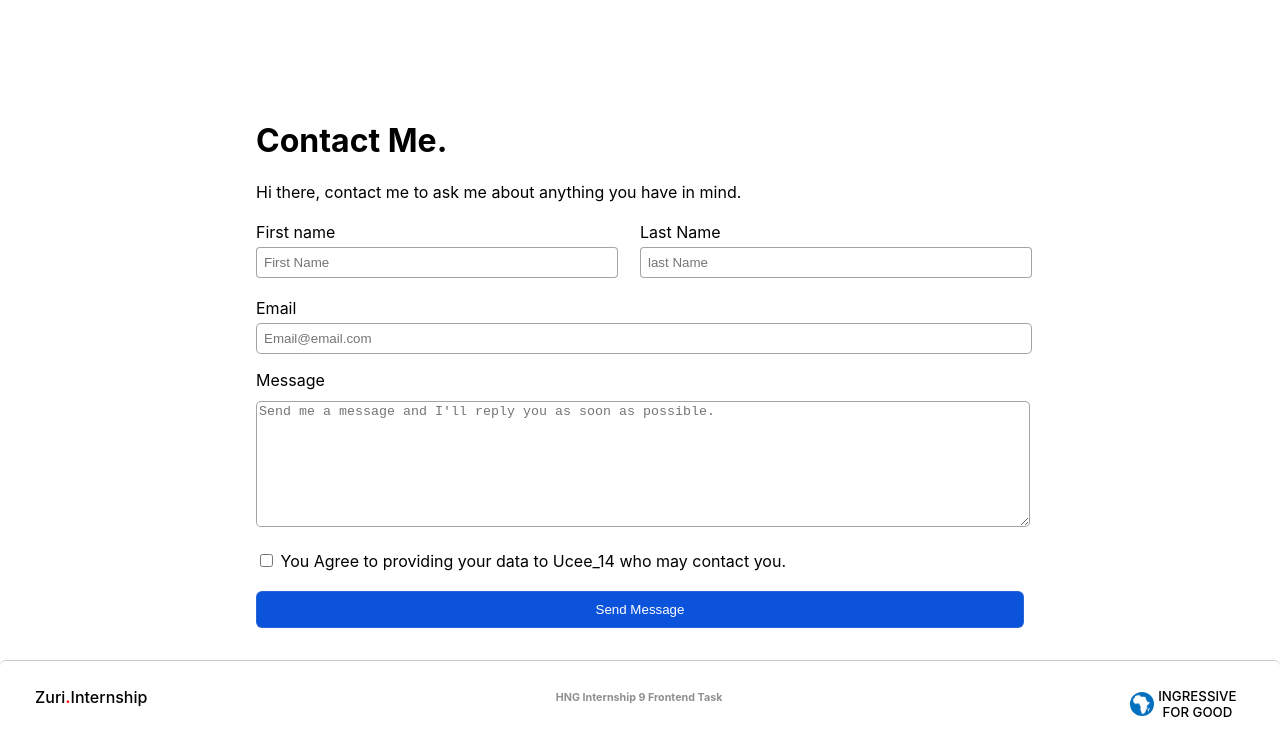
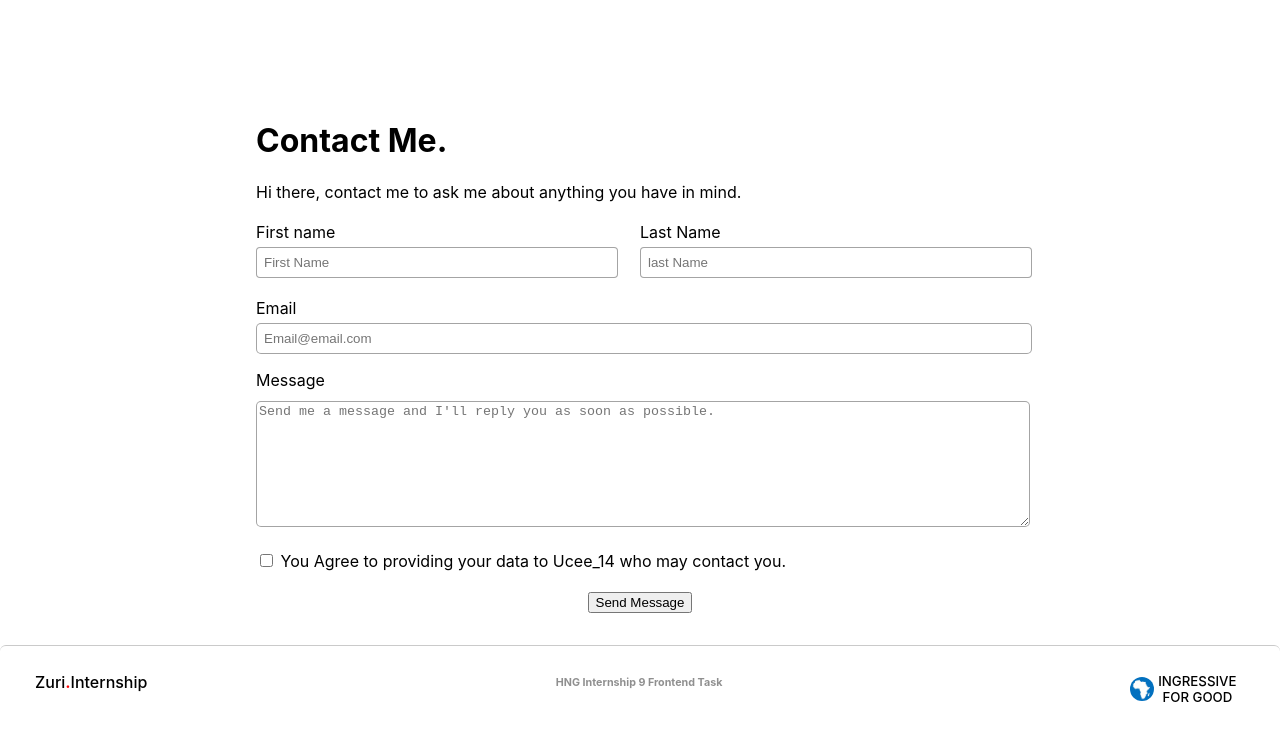
Before and after one commit to Yhucee14/zuri-one, a React (Create React App) app: page /contact in a window 1280 px wide. Shown: the top 756 px of the page. Built offline with nearby package versions, Linux system fonts and the light colour scheme.

Commit message:
modified an id

```diff
--- a/src/components/Contact/Contact.js
+++ b/src/components/Contact/Contact.js
@@ -31,7 +31,7 @@ const Contact = () => {
     <input type="checkbox" value="check" name="check" id="check"/> You Agree to providing your data to Ucee_14 who may contact you. <br></br> <br></br>
 
     <div className='send-cont'>
-        <button href='#' id='btn_submit' title="Click here to to Send Message."> Send Message</button>
+        <button href='#' id='btn__submit' title="Click here to to Send Message."> Send Message</button>
     </div>
 
 
```
Also changed, not shown: 1 other file (tests, documents, lock files or other folders).
